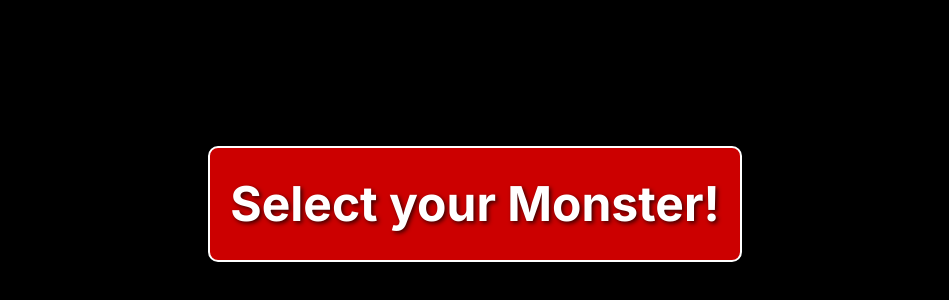
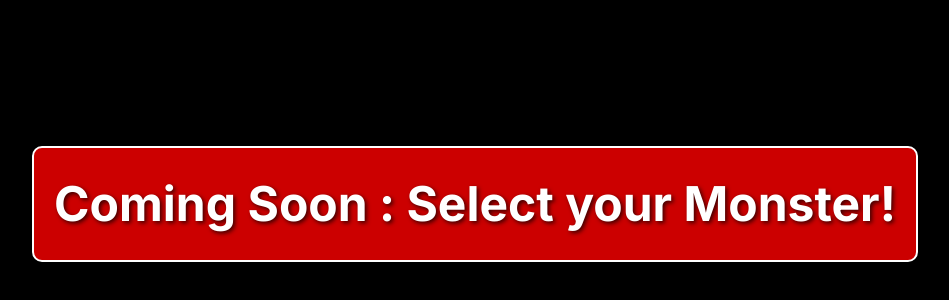
Before and after one commit to alim395-Frontend/goji-app, a Next.js app: page /monsterpedia in a window 1280 px wide. Shown: the part 196-496 px from the top of the page, without its empty margins (165-1114 px from the left). Built offline with nearby package versions, Linux system fonts and the light colour scheme.

Commit message:
Minor Revision to address WIP Feature

```diff
--- a/app/monsterpedia/page.tsx
+++ b/app/monsterpedia/page.tsx
@@ -4,7 +4,7 @@ import './monsterpedia.css'; // Import the CSS file for styling
 const Monsterpedia: React.FC = () => {
     return (
         <div className="monsterpedia-container">
-            <h1 className="monsterpedia-heading">Select your Monster!</h1>
+            <h1 className="monsterpedia-heading">Coming Soon : Select your Monster!</h1>
         </div>
     );
 };
--- a/package.json
+++ b/package.json
@@ -18,7 +18,7 @@
     "axios": "^1.7.2",
     "date-fns": "^3.6.0",
     "dotenv": "^16.4.5",
-    "next": "14.2.3",
+    "next": "^14.2.4",
     "phaser": "^3.80.1",
     "react": "^18.3.1",
     "react-beautiful-dnd": "^13.1.1",
```
Also changed, not shown: types/kaiju.ts (added, +18 -0 lines), 1 other file (tests, documents, lock files or other folders).
